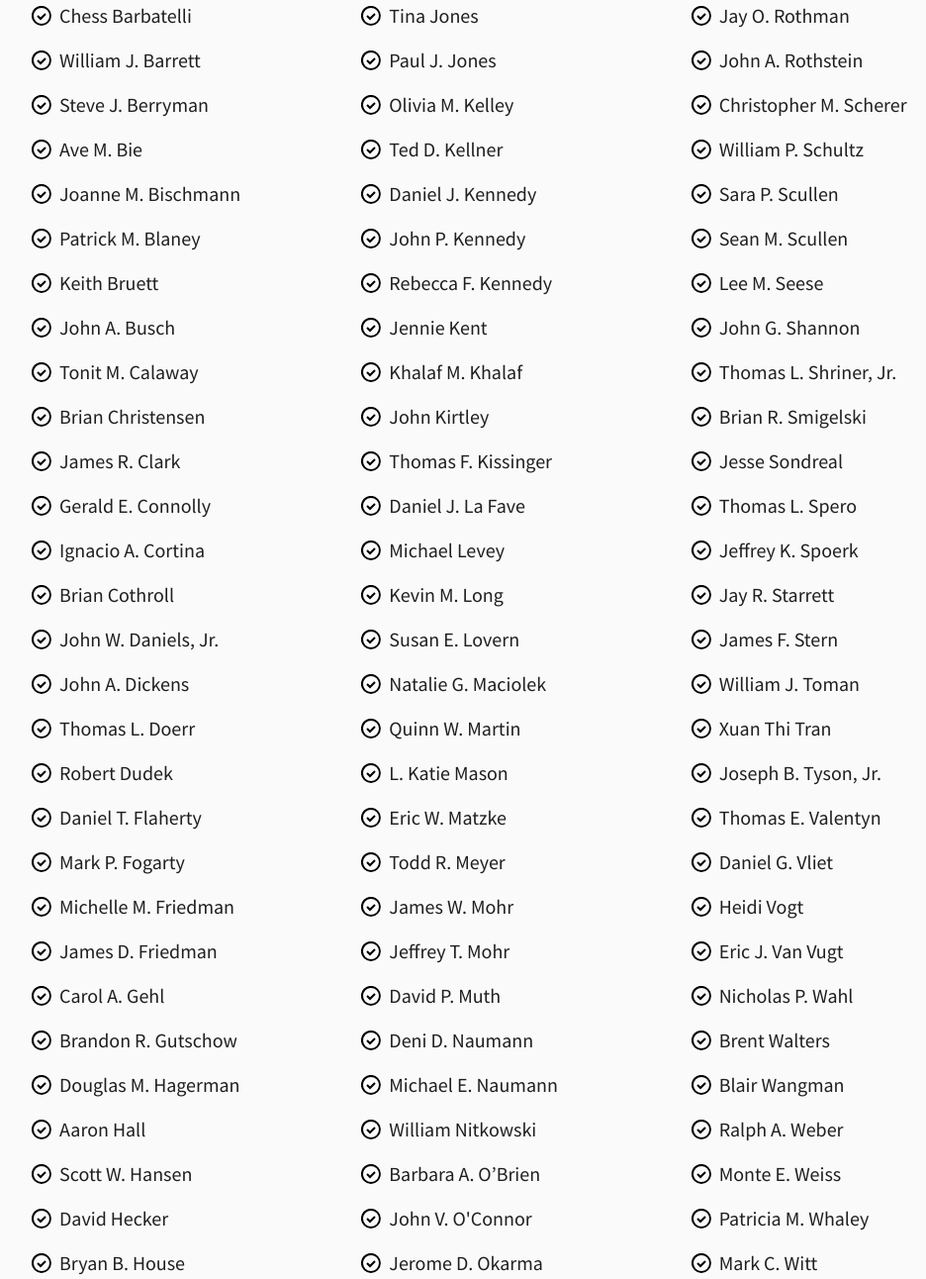
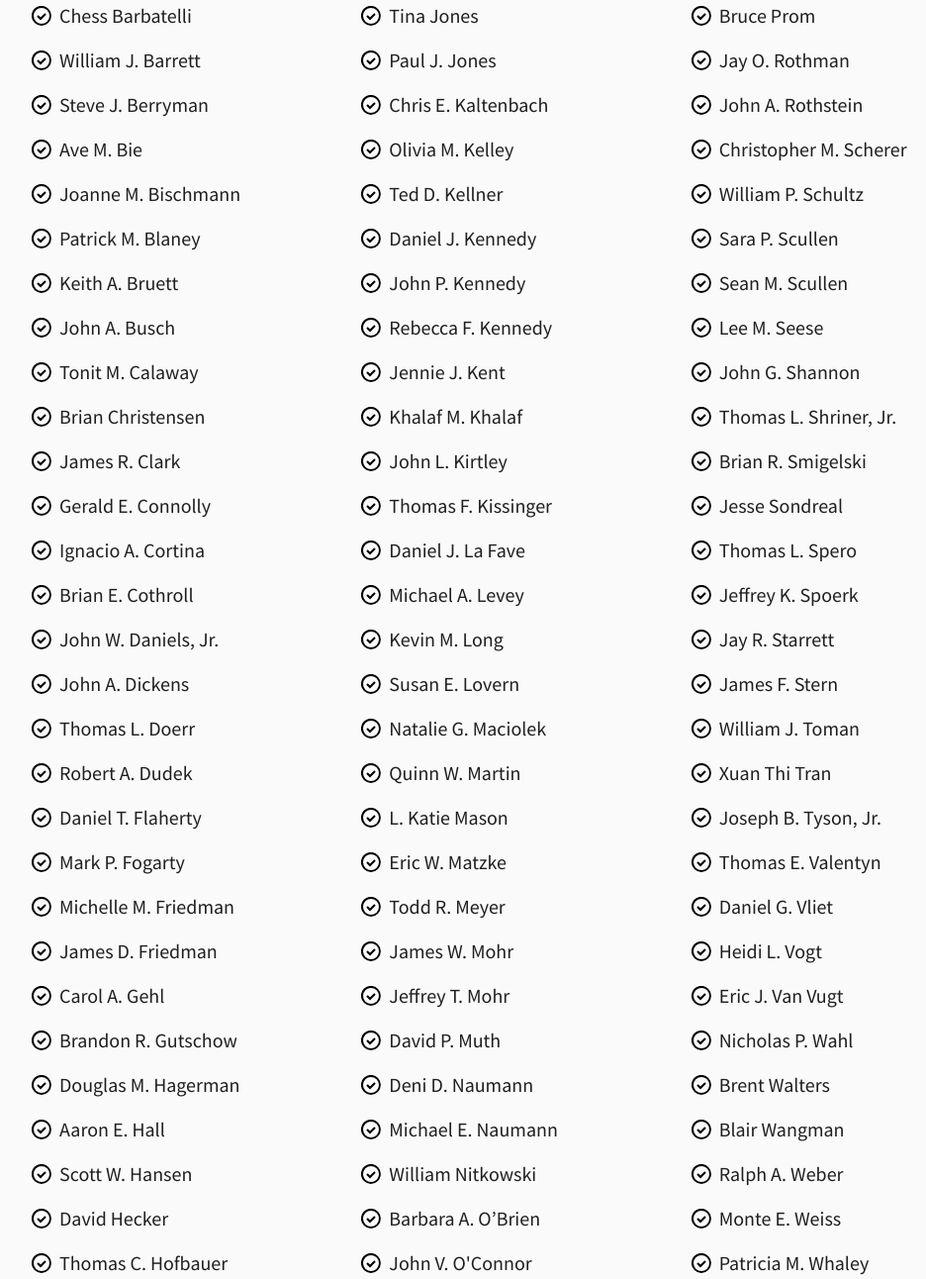
Before and after one commit to tekjoe/judicial-campaign, a Gatsby site: page /endorsements in a window 1280 px wide. Shown: the part 2368-3660 px from the top of the page at 99% size, without its empty margins (124-1060 px from the left). Built offline with nearby package versions, Linux system fonts and the light colour scheme; Gatsby itself is replaced by a stand-in of ours.

Commit message:
added endorsements

```diff
--- a/src/components/organisms/Endorsements/index.js
+++ b/src/components/organisms/Endorsements/index.js
@@ -146,7 +146,7 @@ const Endorsements = () => {
             </Column>
             <Column>
               <EndorsementsList>
-                <li>Hon. Kent Hoffmann</li>
+                <li>Hon. Kent R. Hoffmann</li>
                 <li>Hon. John A. Jorgensen</li>
                 <li>Hon. Chad G. Kerkman</li>
                 <li>Hon. Barbara Hart Key</li>
@@ -190,7 +190,7 @@ const Endorsements = () => {
                 <li>DA Mark D. Bensen</li>
                 <li>Hon. Ellen A. Brostrom</li>
                 <li>Sen. Alberta Darling</li>
-                <li>Hon. Christopher Dee</li>
+                <li>Hon. T. Christopher Dee</li>
               </EndorsementsList>
             </Column>
             <Column>
@@ -229,18 +229,18 @@ const Endorsements = () => {
                 <li>Ave M. Bie</li>
                 <li>Joanne M. Bischmann </li>
                 <li>Patrick M. Blaney</li>
-                <li>Keith Bruett</li>
+                <li>Keith A. Bruett</li>
                 <li>John A. Busch</li>
                 <li>Tonit M. Calaway</li>
                 <li>Brian Christensen</li>
                 <li>James R. Clark</li>
                 <li>Gerald E. Connolly</li>
                 <li>Ignacio A. Cortina</li>
-                <li>Brian Cothroll</li>
+                <li>Brian E. Cothroll</li>
                 <li>John W. Daniels, Jr.</li>
                 <li>John A. Dickens</li>
                 <li>Thomas L. Doerr </li>
-                <li>Robert Dudek</li>
+                <li>Robert A. Dudek</li>
                 <li>Daniel T. Flaherty</li>
                 <li>Mark P. Fogarty</li>
                 <li>Michelle M. Friedman</li>
@@ -248,9 +248,10 @@ const Endorsements = () => {
                 <li>Carol A. Gehl</li>
                 <li>Brandon R. Gutschow</li>
                 <li>Douglas M. Hagerman</li>
-                <li>Aaron Hall</li>
+                <li>Aaron E. Hall</li>
                 <li>Scott W. Hansen</li>
                 <li>David Hecker</li>
+                <li>Thomas C. Hofbauer</li>
                 <li>Bryan B. House</li>
                 <li>Jonathan R. Ingrisano</li>
               </EndorsementsList>
@@ -261,17 +262,18 @@ const Endorsements = () => {
                 <li>Jerry Jendusa</li>
                 <li>Tina Jones</li>
                 <li>Paul J. Jones </li>
+                <li>Chris E. Kaltenbach</li>
                 <li>Olivia M. Kelley</li>
                 <li>Ted D. Kellner</li>
                 <li>Daniel J. Kennedy</li>
                 <li>John P. Kennedy</li>
                 <li>Rebecca F. Kennedy</li>
-                <li>Jennie Kent</li>
+                <li>Jennie J. Kent</li>
                 <li>Khalaf M. Khalaf</li>
-                <li>John Kirtley</li>
+                <li>John L. Kirtley</li>
                 <li>Thomas F. Kissinger</li>
                 <li>Daniel J. La Fave</li>
-                <li>Michael Levey</li>
+                <li>Michael A. Levey</li>
                 <li>Kevin M. Long</li>
                 <li>Susan E. Lovern</li>
                 <li>Natalie G. Maciolek</li>
@@ -288,13 +290,14 @@ const Endorsements = () => {
                 <li>Barbara A. O’Brien</li>
                 <li>John V. O'Connor</li>
                 <li>Jerome D. Okarma</li>
-                <li>Randy Pavlick</li>
+                <li>Randy M. Pavlick</li>
               </EndorsementsList>
             </Column>
             <Column>
               <EndorsementsList>
                 <li>Thomas C. Pence</li>
                 <li>Lisa Preston</li>
+                <li>Bruce Prom</li>
                 <li>Jay O. Rothman</li>
                 <li>John A. Rothstein</li>
                 <li>Christopher M. Scherer</li>
@@ -315,7 +318,7 @@ const Endorsements = () => {
                 <li>Joseph B. Tyson, Jr.</li>
                 <li>Thomas E. Valentyn</li>
                 <li>Daniel G. Vliet</li>
-                <li>Heidi Vogt</li>
+                <li>Heidi L. Vogt</li>
                 <li>Eric J. Van Vugt</li>
                 <li>Nicholas P. Wahl</li>
                 <li>Brent Walters</li>
```
